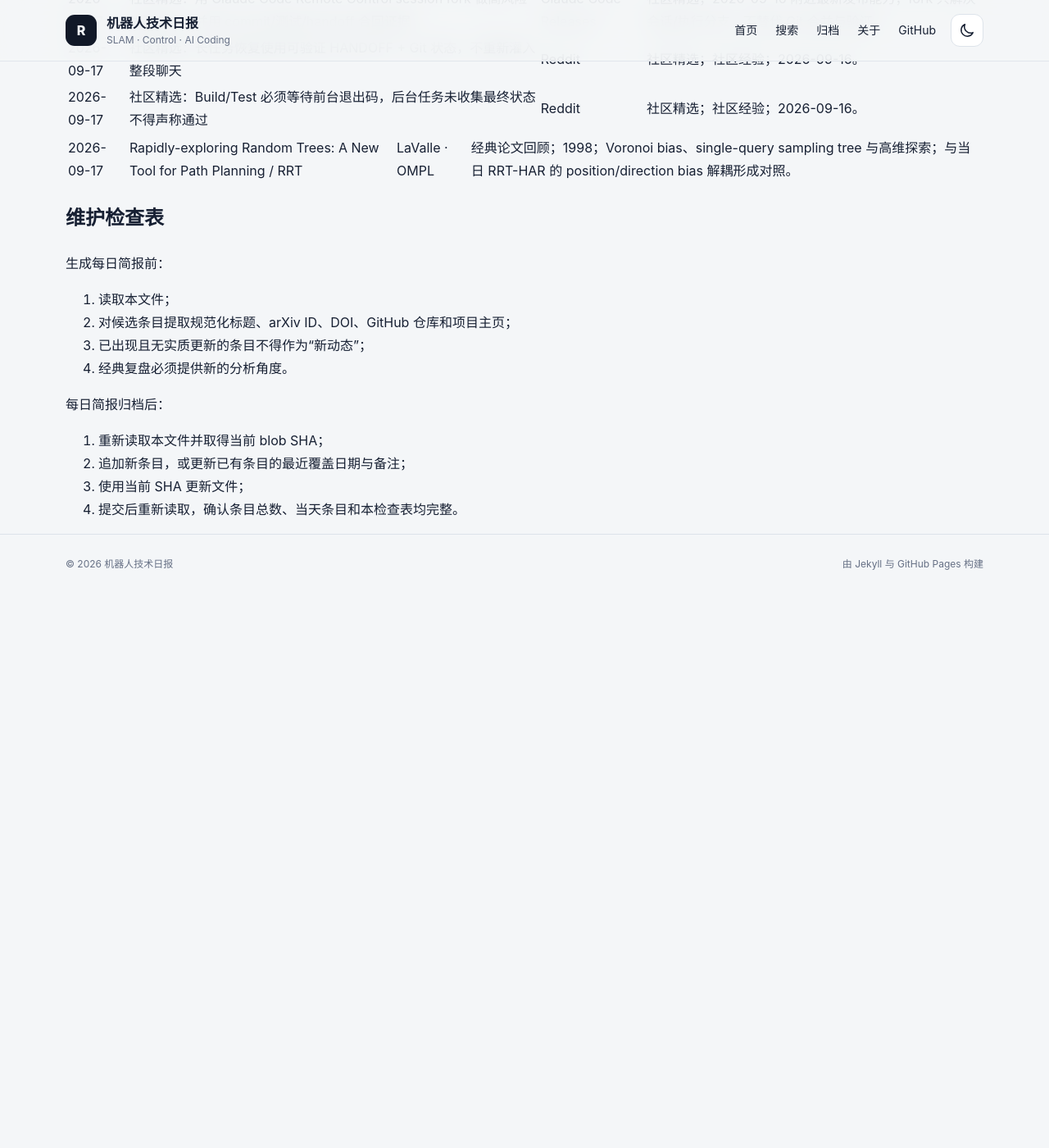
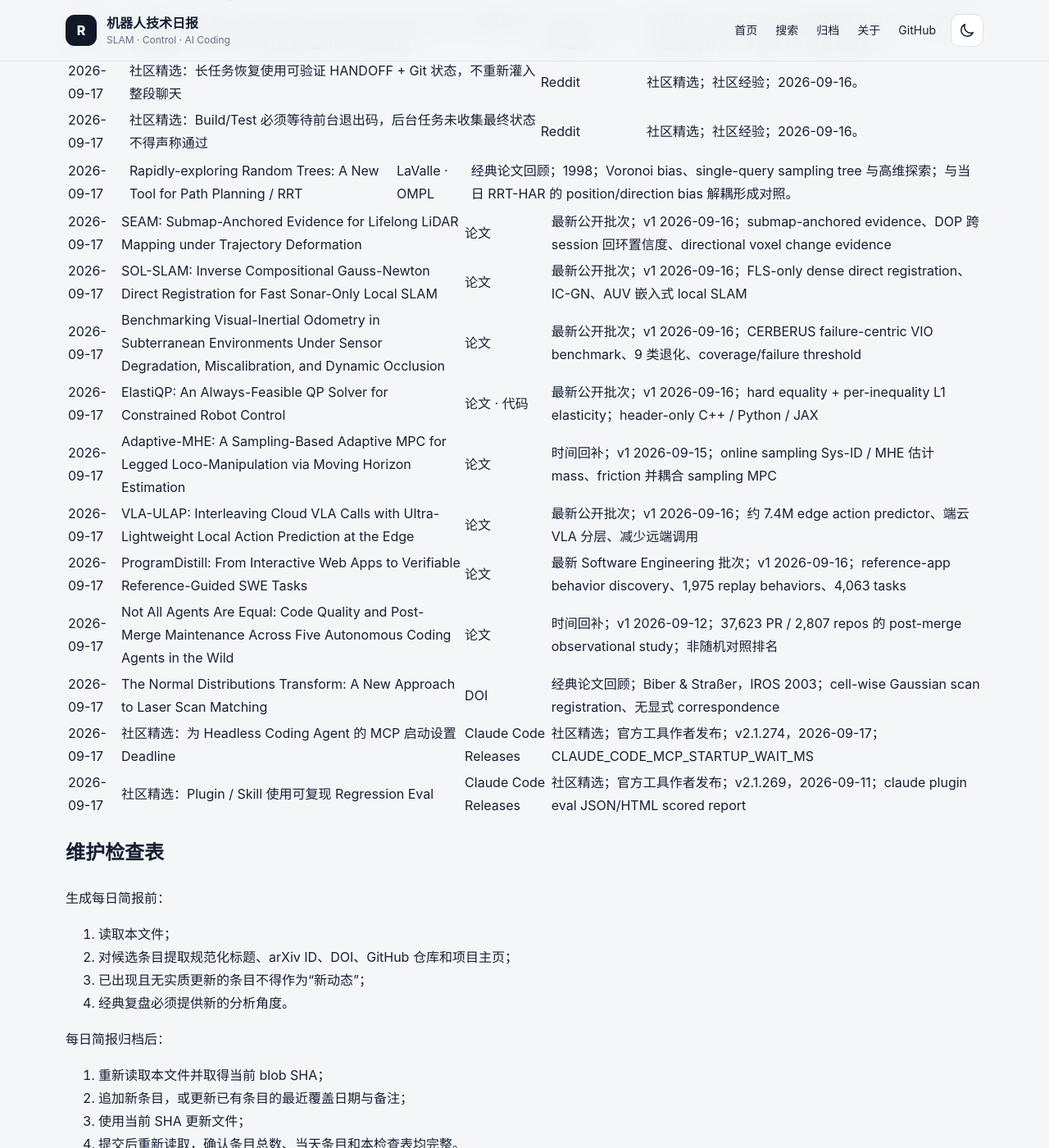
Before and after one commit to helywin/daily, a Jekyll site: the page built from robotics-brief-covered-items.md, in a window 1280 px wide and 1400 px high, scrolled down 42991 px. Shown: the whole window at 82% size. Built offline with Jekyll 4.4.1, drawn with Linux system fonts in a browser that asks for light colours; our own code applies the rules of GitHub Pages for plain Markdown files; before the commit the page ends 43715 px from its top, so only the background shows below that; some of the changed text lies outside the part shown.

Commit message:
docs: update robotics brief coverage index for 2026-09-17

```diff
--- a/robotics-brief-covered-items.md
+++ b/robotics-brief-covered-items.md
@@ -92,7 +92,7 @@
 >
 > 2026-09-16 早间首版新增 8 条主动态、1 条经典论文回顾与 3 条社区精选，共 648 条；随后因 arXiv 9 月 16 日最新公开批次刷新，更新同日文章并追加 8 条主动态与 1 条经典论文回顾，累计共 657 条。早间首版条目保留为历史覆盖记录。
 >
-> 2026-09-17 新增 8 条主动态、1 条经典论文回顾与 3 条社区精选，共 669 条。
+> 2026-09-17 早间首版新增 8 条主动态、1 条经典论文回顾与 3 条社区精选，共 669 条；随后因 arXiv 9 月 17 日最新公开批次刷新，更新同日文章并追加 8 条主动态、1 条经典论文回顾与 2 条社区精选，累计共 680 条。早间首版条目保留为历史覆盖记录。
 
 ## 已核验条目
 
@@ -800,6 +800,18 @@
 
 | 2026-09-17 | Rapidly-exploring Random Trees: A New Tool for Path Planning / RRT | [LaValle](https://lavalle.pl/rrtpubs.html) · [OMPL](https://ompl.kavrakilab.org/planners.html) | 经典论文回顾；1998；Voronoi bias、single-query sampling tree 与高维探索；与当日 RRT-HAR 的 position/direction bias 解耦形成对照。 |
 
+| 2026-09-17 | SEAM: Submap-Anchored Evidence for Lifelong LiDAR Mapping under Trajectory Deformation | [论文](https://arxiv.org/abs/2609.18819) | 最新公开批次；v1 2026-09-16；submap-anchored evidence、DOP 跨 session 回环置信度、directional voxel change evidence |
+| 2026-09-17 | SOL-SLAM: Inverse Compositional Gauss-Newton Direct Registration for Fast Sonar-Only Local SLAM | [论文](https://arxiv.org/abs/2609.18893) | 最新公开批次；v1 2026-09-16；FLS-only dense direct registration、IC-GN、AUV 嵌入式 local SLAM |
+| 2026-09-17 | Benchmarking Visual-Inertial Odometry in Subterranean Environments Under Sensor Degradation, Miscalibration, and Dynamic Occlusion | [论文](https://arxiv.org/abs/2609.18628) | 最新公开批次；v1 2026-09-16；CERBERUS failure-centric VIO benchmark、9 类退化、coverage/failure threshold |
+| 2026-09-17 | ElastiQP: An Always-Feasible QP Solver for Constrained Robot Control | [论文](https://arxiv.org/abs/2609.19080) · [代码](https://github.com/StanfordASL/elastiqp) | 最新公开批次；v1 2026-09-16；hard equality + per-inequality L1 elasticity；header-only C++ / Python / JAX |
+| 2026-09-17 | Adaptive-MHE: A Sampling-Based Adaptive MPC for Legged Loco-Manipulation via Moving Horizon Estimation | [论文](https://arxiv.org/abs/2609.17832) | 时间回补；v1 2026-09-15；online sampling Sys-ID / MHE 估计 mass、friction 并耦合 sampling MPC |
+| 2026-09-17 | VLA-ULAP: Interleaving Cloud VLA Calls with Ultra-Lightweight Local Action Prediction at the Edge | [论文](https://arxiv.org/abs/2609.18663) | 最新公开批次；v1 2026-09-16；约 7.4M edge action predictor、端云 VLA 分层、减少远端调用 |
+| 2026-09-17 | ProgramDistill: From Interactive Web Apps to Verifiable Reference-Guided SWE Tasks | [论文](https://arxiv.org/abs/2609.18805) | 最新 Software Engineering 批次；v1 2026-09-16；reference-app behavior discovery、1,975 replay behaviors、4,063 tasks |
+| 2026-09-17 | Not All Agents Are Equal: Code Quality and Post-Merge Maintenance Across Five Autonomous Coding Agents in the Wild | [论文](https://arxiv.org/abs/2609.17598) | 时间回补；v1 2026-09-12；37,623 PR / 2,807 repos 的 post-merge observational study；非随机对照排名 |
+| 2026-09-17 | The Normal Distributions Transform: A New Approach to Laser Scan Matching | [DOI](https://doi.org/10.1109/IROS.2003.1249285) | 经典论文回顾；Biber & Straßer，IROS 2003；cell-wise Gaussian scan registration、无显式 correspondence |
+| 2026-09-17 | 社区精选：为 Headless Coding Agent 的 MCP 启动设置 Deadline | [Claude Code Releases](https://github.com/anthropics/claude-code/releases) | 社区精选；官方工具作者发布；v2.1.274，2026-09-17；CLAUDE_CODE_MCP_STARTUP_WAIT_MS |
+| 2026-09-17 | 社区精选：Plugin / Skill 使用可复现 Regression Eval | [Claude Code Releases](https://github.com/anthropics/claude-code/releases) | 社区精选；官方工具作者发布；v2.1.269，2026-09-11；claude plugin eval JSON/HTML scored report |
+
 ## 维护检查表
 
 生成每日简报前：
```
